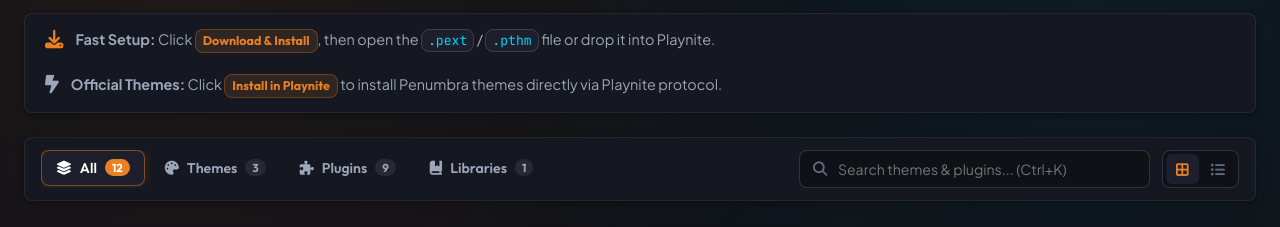
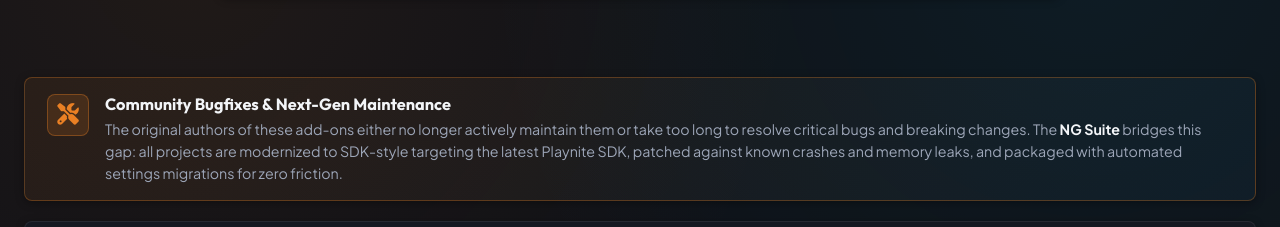
Before and after one commit to gOOvER/playnite.goover.dev, a website: page index.html in a window 1280 px wide. Shown: the part 847-1074 px from the top of the page. Drawn offline with Linux system fonts and the light colour scheme; grey boxes are pictures that could not be loaded.

Commit message:
docs: clarify that all NG addons are actively maintained community bugfixes and modernizations

```diff
--- a/css/style.css
+++ b/css/style.css
@@ -933,6 +933,61 @@ kbd {
   border-radius: var(--radius-base);
   padding: 2px 6px;
   color: var(--accent-cyan);
+}
+
+/* Mission & Maintenance Callout Banner */
+.mission-callout-banner {
+  background: linear-gradient(135deg, rgba(234, 128, 36, 0.08) 0%, rgba(42, 175, 237, 0.05) 100%);
+  border: 1px solid rgba(234, 128, 36, 0.3);
+  border-radius: var(--radius-base);
+  padding: 16px 22px;
+  margin-bottom: 20px;
+  display: flex;
+  align-items: flex-start;
+  gap: 16px;
+  box-shadow: var(--shadow-sm);
+  transition: border-color var(--transition-fast);
+}
+
+.mission-callout-banner:hover {
+  border-color: rgba(234, 128, 36, 0.5);
+}
+
+.mission-callout-icon {
+  font-size: 1.35rem;
+  color: var(--accent-playnite);
+  background: rgba(234, 128, 36, 0.15);
+  border: 1px solid rgba(234, 128, 36, 0.35);
+  width: 42px;
+  height: 42px;
+  border-radius: var(--radius-base);
+  display: flex;
+  align-items: center;
+  justify-content: center;
+  flex-shrink: 0;
+}
+
+.mission-callout-content {
+  flex: 1;
+}
+
+.mission-callout-content h4 {
+  font-family: var(--font-heading);
+  font-size: 1.02rem;
+  font-weight: 700;
+  color: var(--text-primary);
+  margin-bottom: 4px;
+}
+
+.mission-callout-content p {
+  font-size: 0.89rem;
+  color: var(--text-secondary);
+  line-height: 1.55;
+  margin: 0;
+}
+
+.mission-callout-content strong {
+  color: var(--text-primary);
 }
 
 /* Modal Tabs Navigation */
--- a/index.html
+++ b/index.html
@@ -28,7 +28,7 @@
   <meta http-equiv="Pragma" content="no-cache">
   <meta http-equiv="Expires" content="0">
 
-  <link rel="stylesheet" href="css/style.css?v=2.0.0">
+  <link rel="stylesheet" href="css/style.css?v=2.1.0">
 </head>
 <body class="playnite-theme">
   <!-- Header / Navigation Bar -->
@@ -71,13 +71,13 @@
     <div class="hero-content">
       <div class="hero-badge">
         <span class="badge-dot"></span>
-        <span>Playnite 10+ Ready • Open Source • Verified Add-ons</span>
+        <span>Playnite 10+ Ready • Actively Maintained Bugfixes • Next-Gen Modernizations</span>
       </div>
       <h1 class="hero-title">
         Elevate Your <span class="gradient-text">Playnite</span> Experience
       </h1>
       <p class="hero-subtitle">
-        Curated showcase, interactive documentation, and direct hosting for next-generation Playnite desktop & fullscreen themes, telemetry tracking, smart deduplication, and game integration plugins.
+        Actively maintained bugfixes, performance optimizations, and Next-Gen (NG) continuations for essential Playnite add-ons. Created to resolve long-standing crashes, unaddressed issues, and abandoned upstream repositories — providing fast, reliable, and up-to-date extensions directly to the community.
       </p>
 
       <div class="hero-cta-group">
@@ -119,6 +119,20 @@
   <!-- Catalog Section -->
   <section class="catalog-section" id="catalog">
     <div class="container">
+      <!-- Mission / Maintenance Callout Banner -->
+      <div class="mission-callout-banner">
+        <div class="mission-callout-icon">
+          <i class="fa-solid fa-screwdriver-wrench"></i>
+        </div>
+        <div class="mission-callout-content">
+          <h4>Community Bugfixes &amp; Next-Gen Maintenance</h4>
+          <p>
+            The original authors of these add-ons either no longer actively maintain them or take too long to resolve critical bugs and breaking changes.
+            The <strong>NG Suite</strong> bridges this gap: all projects are modernized to SDK-style targeting the latest Playnite SDK, patched against known crashes and memory leaks, and packaged with automated settings migrations for zero friction.
+          </p>
+        </div>
+      </div>
+
       <!-- Compact Quick-Install Helper Bar -->
       <div class="quick-install-banner">
         <div class="quick-install-item">
@@ -259,7 +273,7 @@
           <span class="brand-name">playnite<span class="accent">.goover.dev</span></span>
         </div>
         <p class="footer-desc">
-          Official showcase, documentation, and package hosting repository for Playnite themes and plugins maintained by <strong>gOOvER</strong>.
+          Official showcase, documentation, and package hosting repository for community-driven Playnite themes and actively maintained bugfix releases by <strong>gOOvER</strong>.
         </p>
         <p class="footer-disclaimer">
           Playnite is an open-source video game library manager created by <a href="https://github.com/JosefNemec" target="_blank" rel="noopener noreferrer">Josef Nemec</a>. This website and its add-ons are independent community projects.
@@ -316,6 +330,6 @@
   <!-- Toast Notification -->
   <div class="toast-container" id="toastContainer"></div>
 
-  <script src="js/app.js?v=2.0.0"></script>
+  <script src="js/app.js?v=2.1.0"></script>
 </body>
 </html>
```
